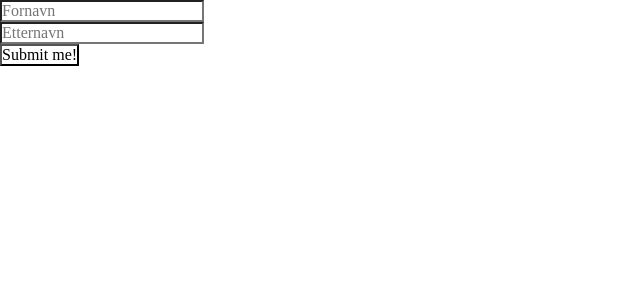
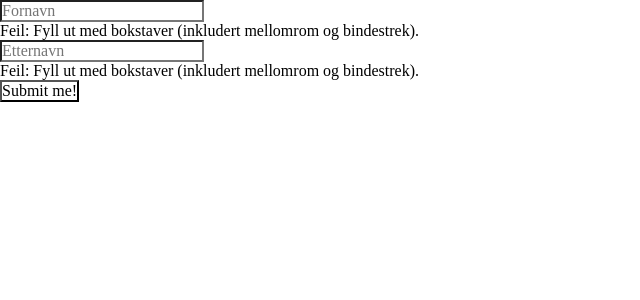
Before and after one commit to 0mar0mrani/form, a React (Vite) app: page / in a window 1280 px wide. Shown: the top 300 px of the page, without its empty margins (0-640 px from the left). Built offline with nearby package versions, Linux system fonts and the light colour scheme.

Commit message:
Added feature to display error message if invalid

```diff
--- a/src/components/Form.tsx
+++ b/src/components/Form.tsx
@@ -104,13 +104,13 @@ export default function Form() {
 			<TextInput
 				placeholderText="Fornavn"
 				onInput={handleFirstNameInput}
-				// message={}
+				isValid={currentData.firstName.isValid}
 			/>
 
 			<TextInput
 				placeholderText="Etternavn"
 				onInput={handleLastNameInput}
-				// message={}
+				isValid={currentData.lastName.isValid}
 			/>
 
 			<PrimaryButton
--- a/src/components/form/TextInput.tsx
+++ b/src/components/form/TextInput.tsx
@@ -1,4 +1,4 @@
-export default function TextInput({ placeholderText, onInput, message}) {
+export default function TextInput({ placeholderText, onInput, isValid}) {
 	return (
 		<div>
 			<input
@@ -9,7 +9,8 @@ export default function TextInput({ placeholderText, onInput, message}) {
 			/>
 
 			<div
-				className="form__input-message">{message}
+				className="form__input-message">
+				{isValid ? '' : 'Feil: Fyll ut med bokstaver (inkludert mellomrom og bindestrek).'}
 			</div>
 		</div>
 	)
```
